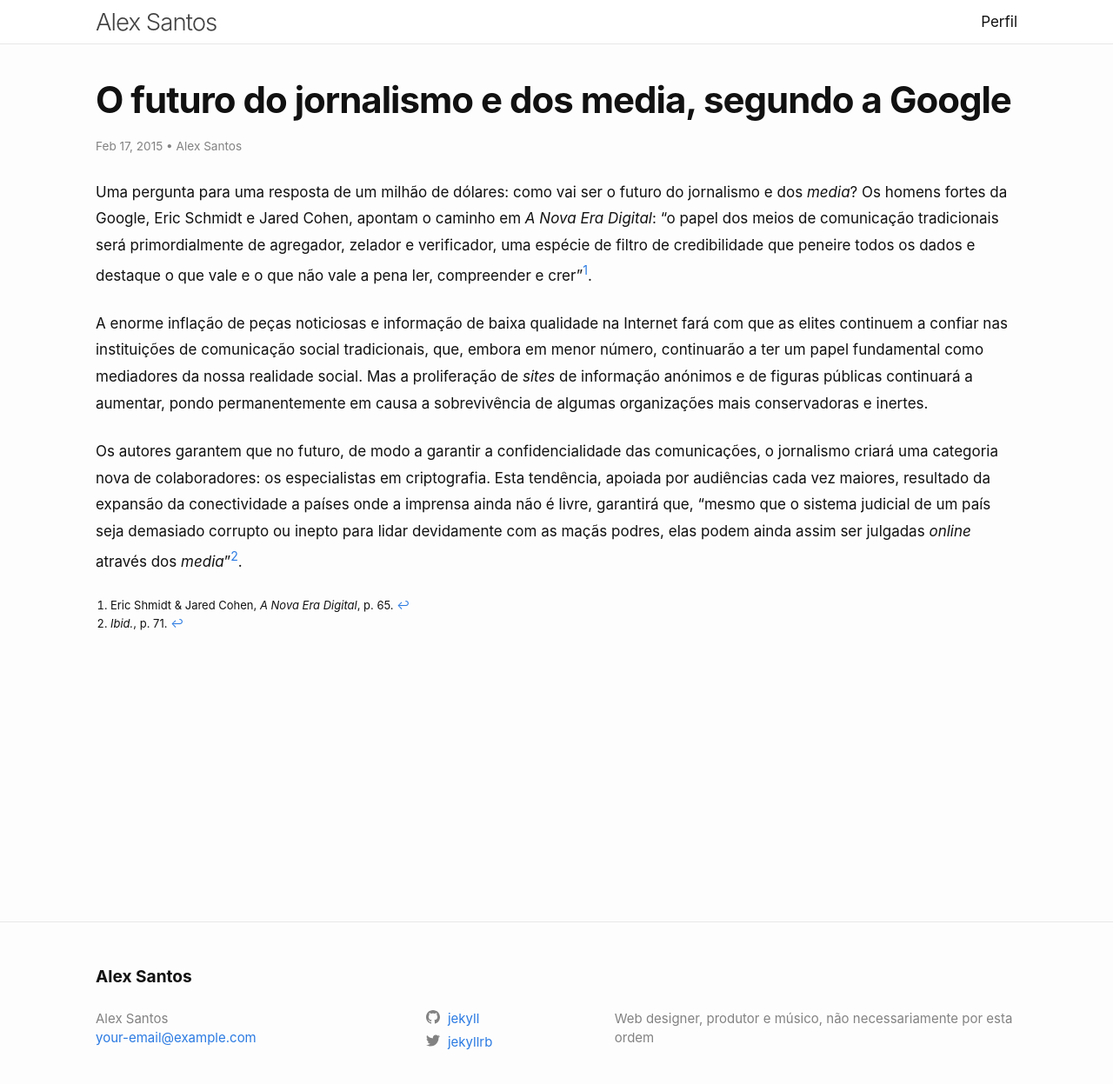
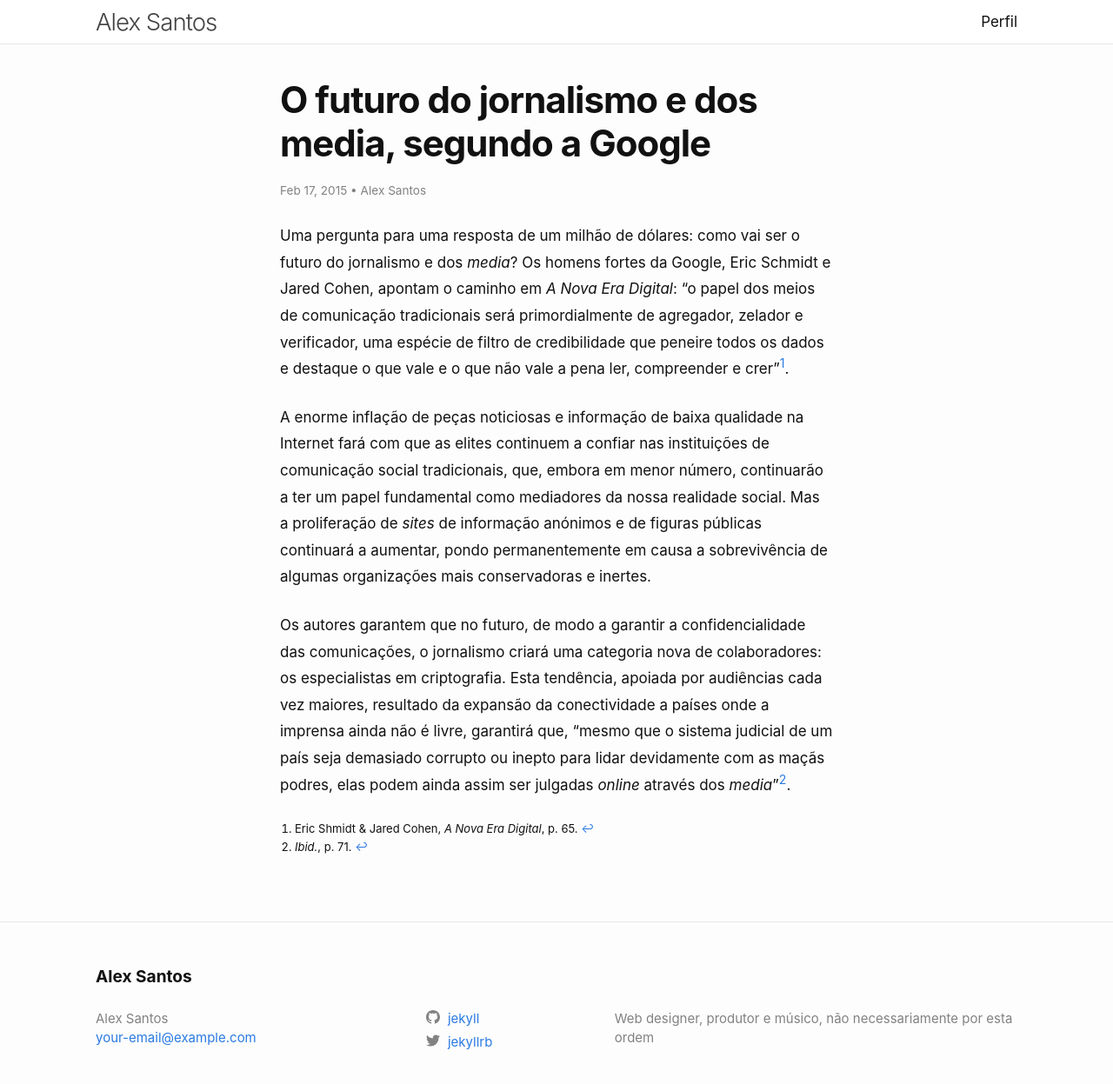
Before and after one commit to alexmsantos/2020, a Jekyll site: the page built from _posts/2015-02-17-o-futuro-do-jornalismo-e-dos-media-segundo-a-google.markdown, in a window 1280 px wide and 1260 px high. Shown: the top 1247 px of the window at 87% size. Built offline with Jekyll 4.4.1, drawn with Linux system fonts in a browser that asks for light colours.

Commit message:
grid container

```diff
--- a/_layouts/page.html
+++ b/_layouts/page.html
@@ -1,6 +1,8 @@
 ---
 layout: default
 ---
+
+<div class="grid-container">
 	<article class="post">
 
 	  <header class="post-header">
@@ -12,3 +14,4 @@ layout: default
 	  </div>
 
 	</article>
+</div>
--- a/_layouts/post.html
+++ b/_layouts/post.html
@@ -1,6 +1,8 @@
 ---
 layout: default
 ---
+<div class="grid-container">
+
   <article class="post h-entry" itemscope itemtype="http://schema.org/BlogPosting">
 
     <header class="post-header">
@@ -25,3 +27,5 @@ layout: default
 
     <a class="u-url" href="{{ page.url | relative_url }}" hidden></a>
   </article>
+
+</div>
--- a/_sass/minima/_base.scss
+++ b/_sass/minima/_base.scss
@@ -270,3 +270,7 @@ table {
     border: 1px solid $grey-color-light;
   }
 }
+
+sup {
+  line-height: initial;
+}
--- a/_sass/minima/_layout.scss
+++ b/_sass/minima/_layout.scss
@@ -244,10 +244,24 @@
 /**
  * Posts
  */
+
+.grid-container {
+  @media #{ $large } {
+    display: grid;
+    grid-template-areas: '. article';
+    grid-template-columns: 1fr 4fr;
+  }
+}
 .post {
-
-  &-header {
-    //margin-bottom: $spacing-unit;
+  @media #{ $large } {
+    grid-area: article;
+    display: grid;
+    grid-template-areas: 'postHeader .' 'postContent .';
+    grid-template-columns: 3fr 1fr;
+    &-header {
+      grid-area: postHeader;
+      //margin-bottom: $spacing-unit;
+    }
   }
 
   &-title {
@@ -264,6 +278,7 @@
 
   &-content {
     margin-bottom: $spacing-unit;
+    grid-area: postContent;
 
     h2 {
       @include relative-font-size(2);
```
Lines whose indentation alone changed are shown as unchanged.
